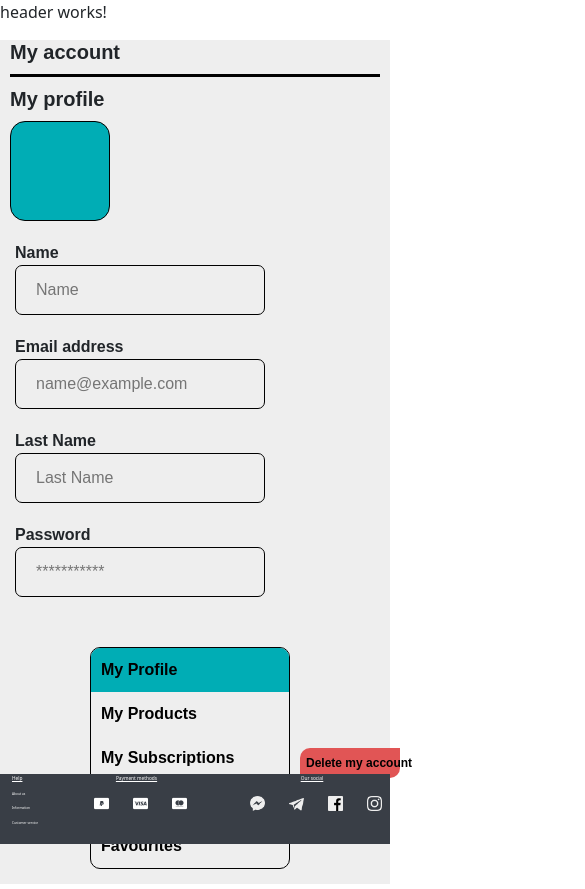
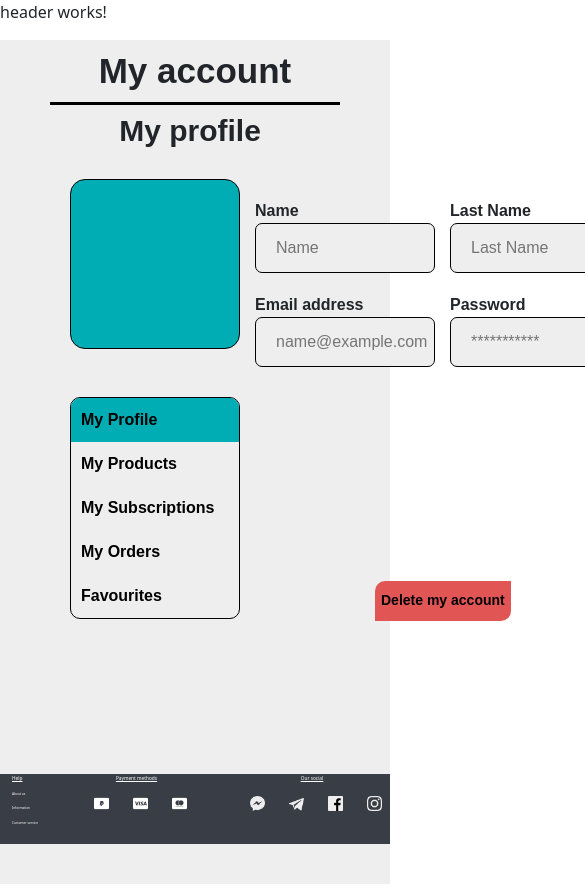
Before and after one commit to anaMJimenezPerez/Front-end_PIGS, an Angular app in the folder myApp/: page /profile in a window 390 px wide. Shown: the top 889 px of the page, 585 px wide, since content can reach past the window. Built offline with nearby package versions, Linux system fonts and the light colour scheme.

Commit message:
App profile responsible in progress

```diff
--- a/myApp/src/app/components/menu-profile/menu-profile.component.css
+++ b/myApp/src/app/components/menu-profile/menu-profile.component.css
@@ -7,7 +7,6 @@
   }
 
   .menu-container {
-    margin-top: 20px;
     border: 1px solid #000;
     border-radius: 7px;
     width: 150px;
@@ -18,11 +17,10 @@
   }
 
   .menu-container {
-    margin-top: 20px;
     border: 1px solid #000;
     border-radius: 10px;
     width: 200px;
-    margin-left: 20px;
+    margin-left: 80px;
   }
 
   .menu-item {
@@ -89,3 +87,20 @@
     background-color: #00ADB5;
     box-shadow: 0px -3px 3px -3px rgba(0, 0, 0, 0.5);
   }
+
+  @media (max-width: 1300px) {
+
+    .menu-container {
+      width: 180px;
+    }
+
+  }
+
+  @media (max-width: 768px) {
+
+    .menu-container {
+      width: 170px;
+      margin: 0px;
+    }
+
+  }
--- a/myApp/src/app/pages/profile/profile.component.css
+++ b/myApp/src/app/pages/profile/profile.component.css
@@ -27,10 +27,10 @@ html, body {
   font-weight: bold;
 }
 
-
 .profile-form h1 {
   border-bottom: 3px solid black;
   padding-bottom: 10px;
+  padding-top: 10px;
   margin-left: 50px;
   margin-right: 50px;
   font-size: 40px;
@@ -38,7 +38,7 @@ html, body {
 }
 
 .profile-form h2 {
-  margin-left: 470px;
+  margin-left: 525px;
   font-size: 40px;
   font-weight: bold;
   margin-top: 50px;
@@ -48,7 +48,7 @@ html, body {
 
 .columns-container {
   display: flex;
-  margin-left: 90px;
+  margin-left: 150px;
   margin-bottom: 30px;
 }
 
@@ -111,14 +111,12 @@ html, body {
   }
 
   .profile-form h2{
-    margin: 20px 0px 30px 340px;
+    margin: 20px 0px 30px 400px;
   }
 
 
   .profile-picture-container {
-    margin: 0px 30px 0px 0px;
-    width: 180px;
-    height: 180px;
+    margin: 0px 0px 0px 0px;
   }
 
   .column {
@@ -127,50 +125,55 @@ html, body {
     align-items: flex-start;
   }
 
+
   .form-group_1 input,
   .form-group_2 input {
     width: 195px;
   }
 
   .delete-account {
-    margin-left: 200px;
-    margin-top: 20px;
+    margin-left: 185px;
+
   }
 }
 
 /* Mobile */
 @media (max-width: 768px) {
-  .profile-picture-container {
-    width: 100px;
-    height: 100px;
+
+  .profile-form h1{
+    text-align: center;
+    font-size: 35px;
   }
 
-  .profile-form h1, .profile-form h2 {
-    font-size: 20px;
-    margin: 10px;
+  .profile-form h2 {
+    margin: 0px 10px 30px 0px;
+    text-align: center;
+    font-size: 30px;
   }
 
-  .columns-container {
-    flex-direction: column;
-    margin-left: 10px;
+  .profile-picture-container {
+    width: 170px;
+    height: 170px;
+
   }
 
-  .column {
-    margin-left: 0;
+  .columns-container{
+    margin-left:  70px;
+  }
+
+  .column{
+    margin-left: 10px;
   }
 
   .form-group_1 input,
   .form-group_2 input {
-    width: 250px;
+    width: 180px;
   }
 
   .delete-account {
-    width: 100px;
-    height: 30px;
-    font-size: 12px;
-    margin-left: 10px;
-    margin-top: 10px;
+    margin-left: 135px;
   }
+
 }
 
 
--- a/myApp/src/app/pages/profile/profile.component.html
+++ b/myApp/src/app/pages/profile/profile.component.html
@@ -16,8 +16,6 @@
     <div class="profile-form">
       <h1>My account</h1>
       <h2>My profile</h2>
-
-
       <div class="columns-container">
         <!-- Icon -->
         <ng-container *ngTemplateOutlet="profilePictureTemplate"></ng-container>
@@ -39,12 +37,10 @@
           </div>
         </div>
       </div>
-
       <div class="delete_menu">
         <app-menu-profile [activeOption]="selectedOption" (optionSelected)="selectOption($event)"></app-menu-profile>
         <button class="delete-account" (click)="confirmDelete()">Delete my account</button>
       </div>
-
     </div>
   </div>
 
```
